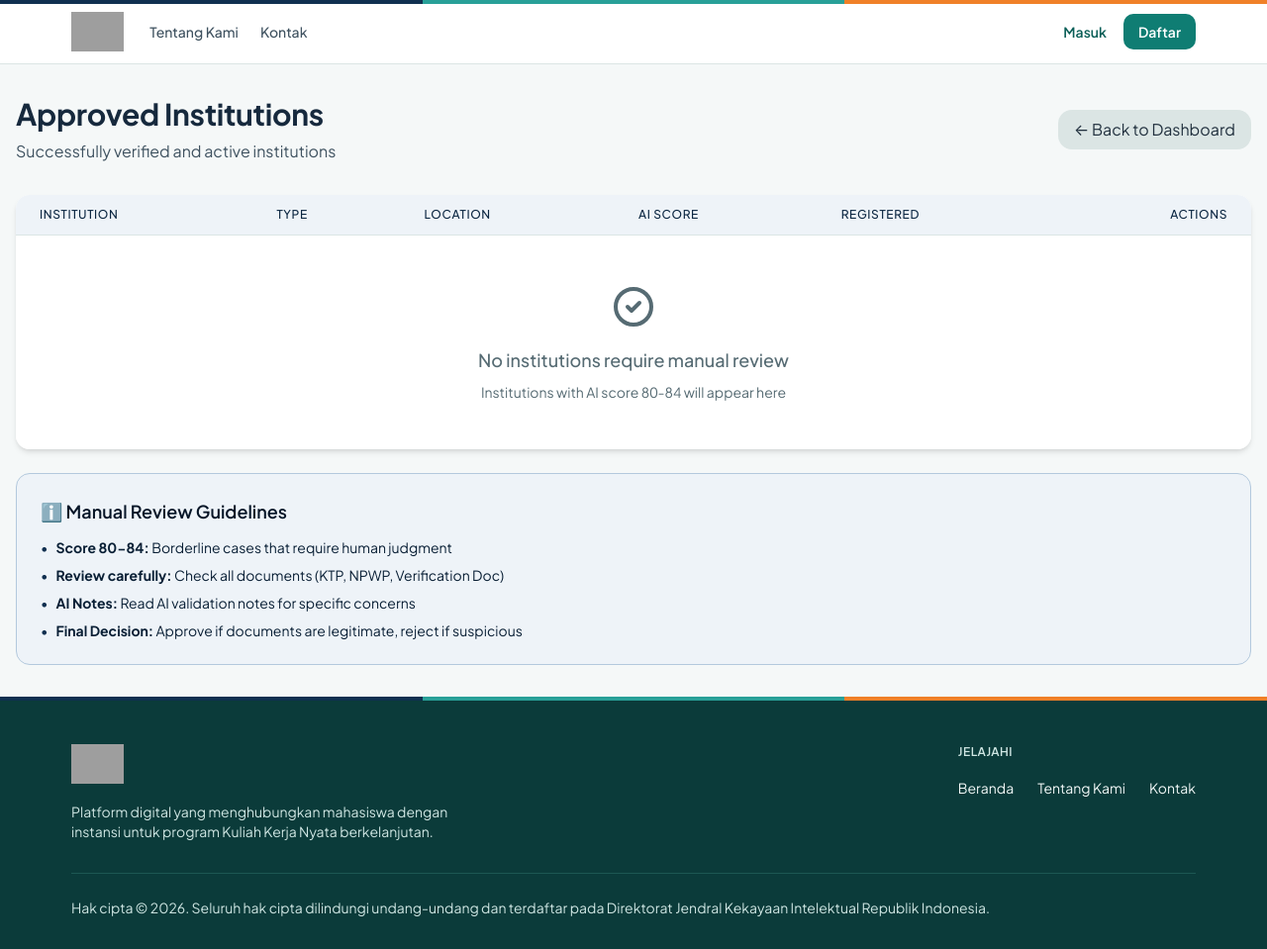
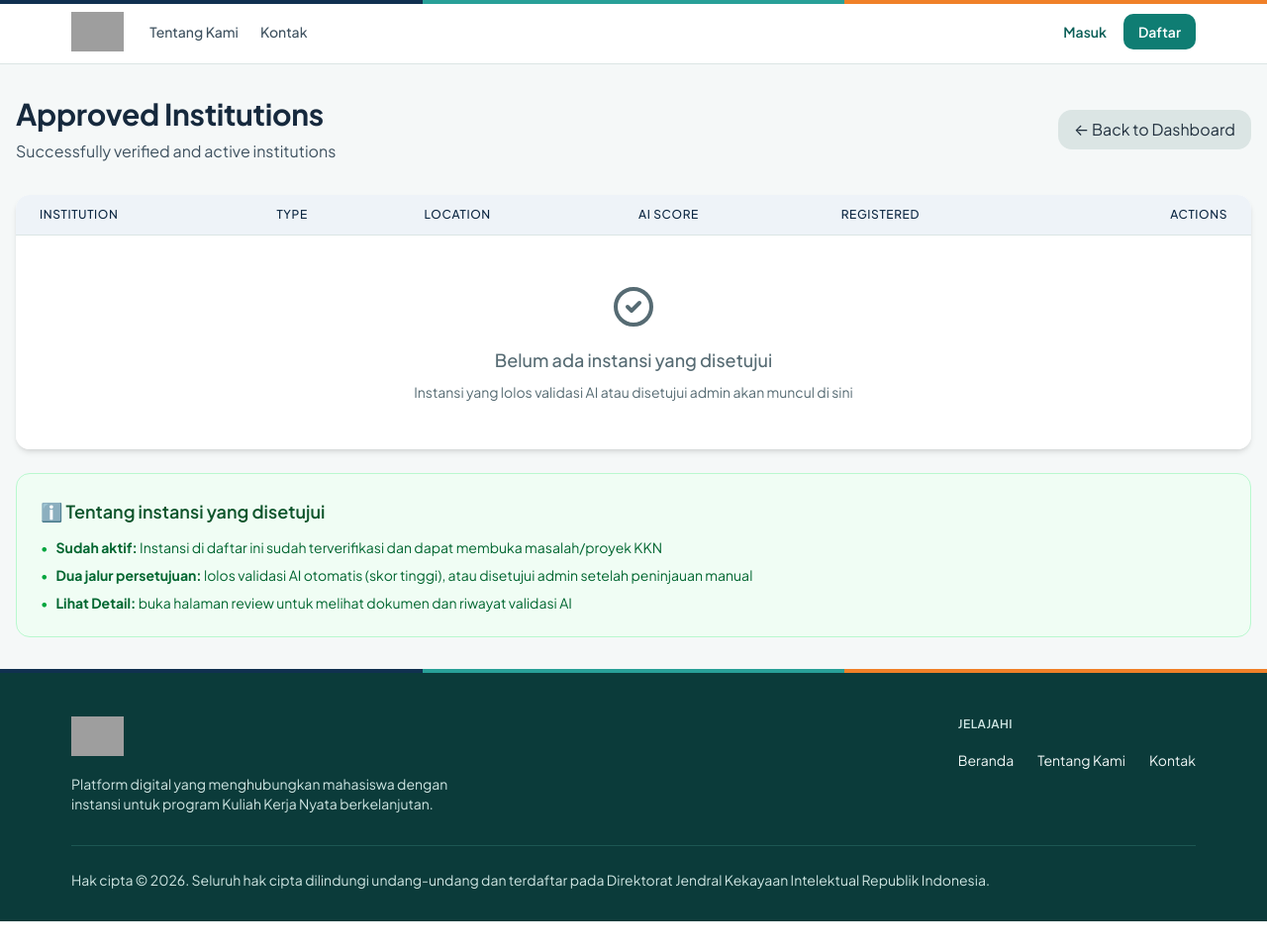
Before and after one commit to Mikeross111/Kolabora, a Laravel app: template resources/views/admin/institutions/approved.blade.php in a window 1280 px wide. Shown: the whole page at 99% size. After the commit the page ends 931 px from the top, so only its background shows below. Run offline with Laravel 12, Linux system fonts and the light colour scheme; the template is opened without the code that fills it, so the values that code supplies are empty; style sheets or scripts are compiled from the project's sources; some libraries are stand-ins or nearby versions; grey boxes are pictures that could not be loaded.

Commit message:
fix: daftar instansi approved kosong (status ai_validation tidak pernah diisi), isi halaman approved salah tempel, dan tambah halaman log validasi AI (AD-02, AD-05)

```diff
--- a/resources/views/admin/institutions/approved.blade.php
+++ b/resources/views/admin/institutions/approved.blade.php
@@ -69,13 +69,13 @@
                         </td>
                         <td class="px-6 py-4 whitespace-nowrap">
                             <div class="flex items-center">
-                                <span class="text-lg font-bold text-yellow-600">
+                                <span class="text-lg font-bold text-green-600">
                                     {{ number_format($institution->ai_validation_score, 1) }}
                                 </span>
                                 <span class="text-sm text-gray-500 ml-1">/100</span>
                             </div>
-                            <div class="text-xs text-yellow-600 font-medium mt-1">
-                                ⚠️ Borderline Case
+                            <div class="text-xs text-green-600 font-medium mt-1">
+                                ✅ Terverifikasi
                             </div>
                         </td>
                         <td class="px-6 py-4 whitespace-nowrap text-sm text-gray-500">
@@ -83,11 +83,11 @@
                             <div class="text-xs text-gray-400">{{ $institution->created_at->diffForHumans() }}</div>
                         </td>
                         <td class="px-6 py-4 whitespace-nowrap text-right text-sm font-medium">
-                            <a href="{{ route('admin.institutions.review', $institution->id) }}" class="bg-purple-600 hover:bg-purple-700 text-white px-4 py-2 rounded-lg transition inline-flex items-center">
+                            <a href="{{ route('admin.institutions.review', $institution->id) }}" class="bg-green-600 hover:bg-green-700 text-white px-4 py-2 rounded-lg transition inline-flex items-center">
                                 <svg class="w-4 h-4 mr-2" fill="none" stroke="currentColor" viewBox="0 0 24 24">
                                     <path stroke-linecap="round" stroke-linejoin="round" stroke-width="2" d="M9 12h6m-6 4h6m2 5H7a2 2 0 01-2-2V5a2 2 0 012-2h5.586a1 1 0 01.707.293l5.414 5.414a1 1 0 01.293.707V19a2 2 0 01-2 2z"></path>
                                 </svg>
-                                Review Documents
+                                Lihat Detail
                             </a>
                         </td>
                     </tr>
@@ -97,8 +97,8 @@
                             <svg class="mx-auto h-12 w-12 text-gray-400" fill="none" stroke="currentColor" viewBox="0 0 24 24">
                                 <path stroke-linecap="round" stroke-linejoin="round" stroke-width="2" d="M9 12l2 2 4-4m6 2a9 9 0 11-18 0 9 9 0 0118 0z"></path>
                             </svg>
-                            <p class="mt-4 text-lg font-medium">No institutions require manual review</p>
-                            <p class="mt-2 text-sm">Institutions with AI score 80-84 will appear here</p>
+                            <p class="mt-4 text-lg font-medium">Belum ada instansi yang disetujui</p>
+                            <p class="mt-2 text-sm">Instansi yang lolos validasi AI atau disetujui admin akan muncul di sini</p>
                         </td>
                     </tr>
                     @endforelse
@@ -115,24 +115,20 @@
     </div>
 
     <!-- Info Box -->
-    <div class="mt-6 bg-purple-50 border border-purple-200 rounded-lg p-6">
-        <h3 class="text-purple-900 font-semibold text-lg mb-3">ℹ️ Manual Review Guidelines</h3>
-        <ul class="text-purple-800 space-y-2 text-sm">
+    <div class="mt-6 bg-green-50 border border-green-200 rounded-lg p-6">
+        <h3 class="text-green-900 font-semibold text-lg mb-3">ℹ️ Tentang instansi yang disetujui</h3>
+        <ul class="text-green-800 space-y-2 text-sm">
             <li class="flex items-start">
-                <span class="text-purple-600 mr-2">•</span>
-                <span><strong>Score 80-84:</strong> Borderline cases that require human judgment</span>
+                <span class="text-green-600 mr-2">•</span>
+                <span><strong>Sudah aktif:</strong> Instansi di daftar ini sudah terverifikasi dan dapat membuka masalah/proyek KKN</span>
             </li>
             <li class="flex items-start">
-                <span class="text-purple-600 mr-2">•</span>
-                <span><strong>Review carefully:</strong> Check all documents (KTP, NPWP, Verification Doc)</span>
+                <span class="text-green-600 mr-2">•</span>
+                <span><strong>Dua jalur persetujuan:</strong> lolos validasi AI otomatis (skor tinggi), atau disetujui admin setelah peninjauan manual</span>
             </li>
             <li class="flex items-start">
-                <span class="text-purple-600 mr-2">•</span>
-                <span><strong>AI Notes:</strong> Read AI validation notes for specific concerns</span>
-            </li>
-            <li class="flex items-start">
-                <span class="text-purple-600 mr-2">•</span>
-                <span><strong>Final Decision:</strong> Approve if documents are legitimate, reject if suspicious</span>
+                <span class="text-green-600 mr-2">•</span>
+                <span><strong>Lihat Detail:</strong> buka halaman review untuk melihat dokumen dan riwayat validasi AI</span>
             </li>
         </ul>
     </div>
--- a/routes/web.php
+++ b/routes/web.php
@@ -469,6 +469,9 @@ Route::middleware(['auth', 'admin'])->prefix('admin')->name('admin.')->group(fun
     // Dashboard admin
     Route::get('/dashboard', [InstitutionReviewController::class, 'dashboard'])->name('dashboard');
 
+    // Log validasi AI (semua instansi)
+    Route::get('/validation-logs', [InstitutionReviewController::class, 'allValidationLogs'])->name('validation-logs');
+
     // Institution review routes
     Route::prefix('institutions')->name('institutions.')->group(function () {
         // List institutions by status
```
Also changed, not shown: app/Http/Controllers/Admin/InstitutionReviewController.php (+18 -0 lines), database/seeders/DemoSeeder.php (+42 -0 lines), resources/views/admin/dashboard.blade.php (+9 -2 lines), resources/views/admin/validation-logs.blade.php (added, +114 -0 lines).
